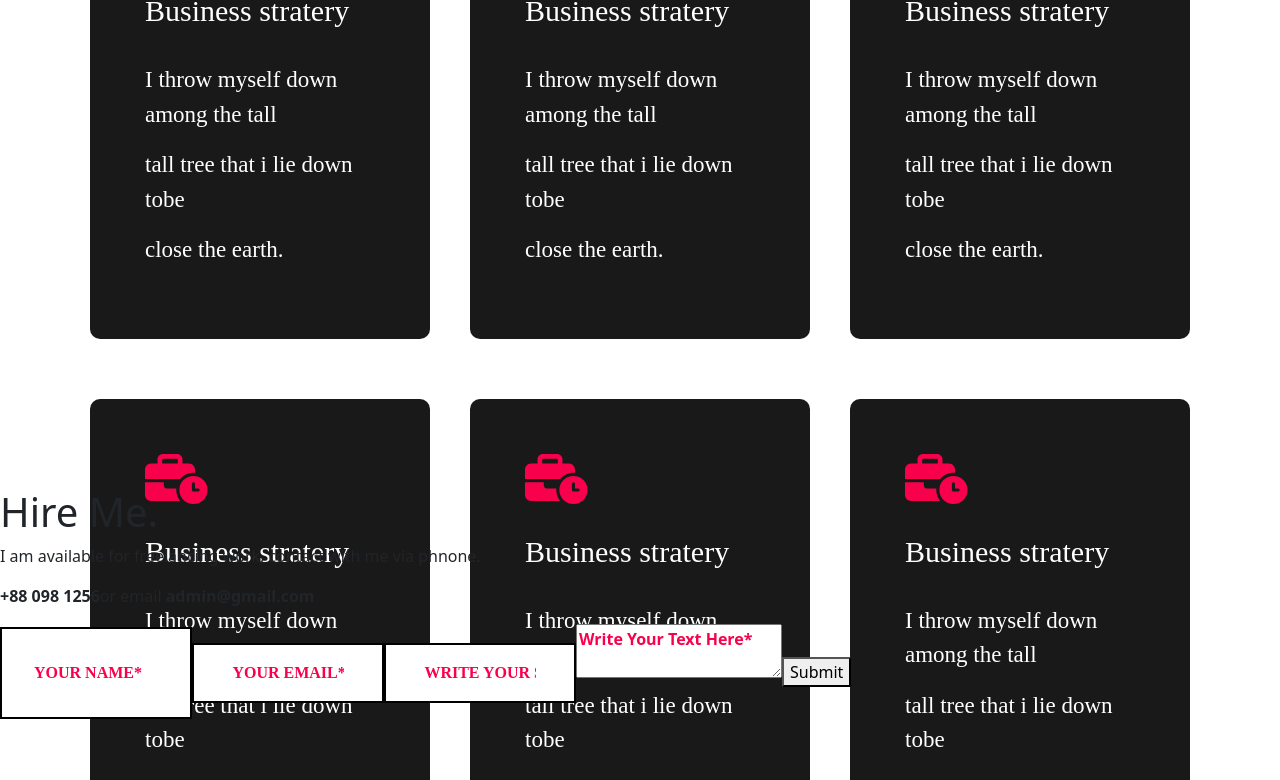
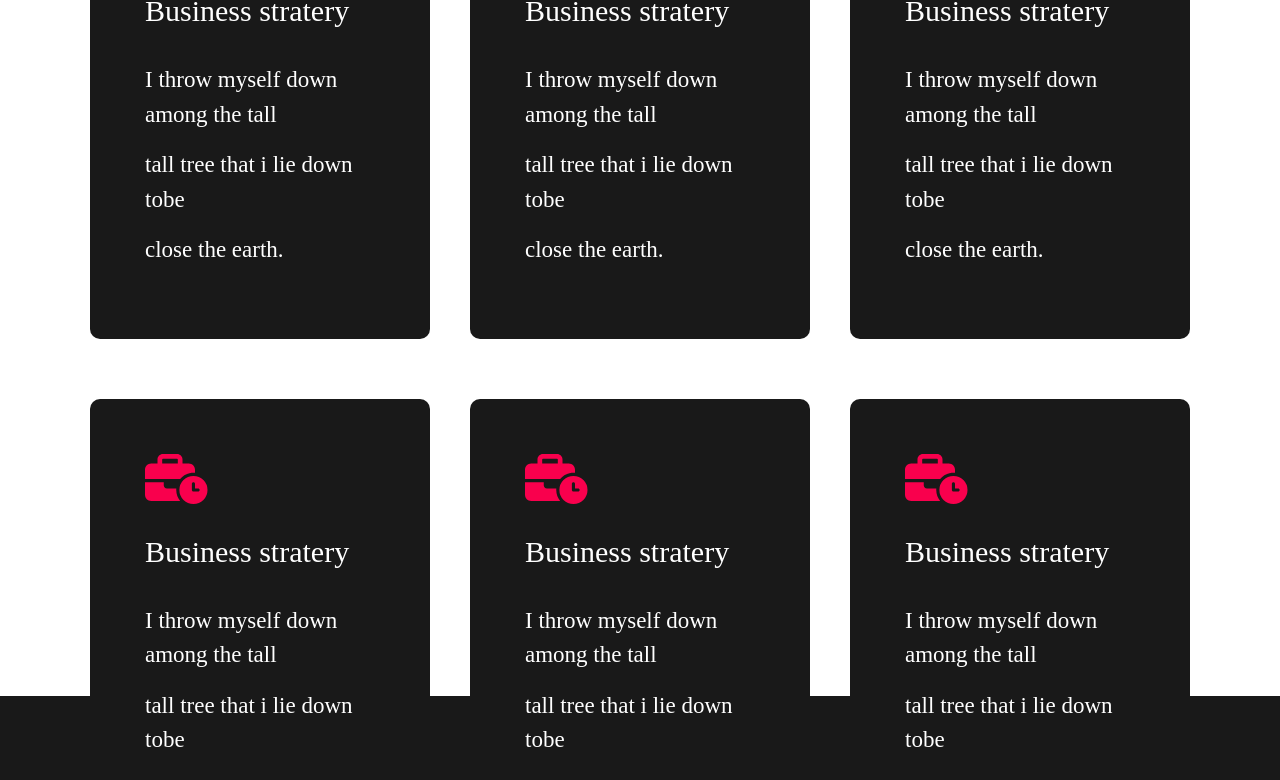
Before and after one commit to Musfiqua-haque/portfolio-site, a React (Create React App) app: page / in a window 1280 px wide. Shown: the part 1987-2767 px from the top of the page. Built offline with nearby package versions, Linux system fonts and the light colour scheme; a web font is replaced by a local one.

Commit message:
contact is under construction

```diff
--- a/src/Components/Contact.js
+++ b/src/Components/Contact.js
@@ -1,23 +1,24 @@
 import React from 'react'
 import './contact.css'
+import contact from '../images/contact.jpg'
 
 export default function Contact() {
   return (
     <div className='contact component_space'>
         <div className="row">
-            <div className="col_2">
+            <div className="col-6">
                 <div className="contact_box">
                     <div className="contact_meta">
-                        <h1 className='hire-me-text'>Hire Me.</h1>
-                        <p className='hire-text'>
+                        <h1 className='hire-me-text text-white text-center mt-5 pt-5'>Hire Me.</h1>
+                        <p className='hire-text text-white text-center'>
                             I am available for freelancing work, contact with me via phnone.
                         </p>
-                        <p>
+                        <p className='text-white text-center'>
                             <strong>+88 098 1256</strong>or email <strong>admin@gmail.com</strong>
                         </p>
                     </div>
-                    <div className="input-box">
-                        <input type="text" className='contact name' placeholder='Your Name*' />
+                    <div className="input-box mt-5">
+                        <input type="text" className='contact name ' placeholder='Your Name*' />
                         <input type="email" className='contact email' placeholder='Your Email*' />
                         <input type="text" className='contact text' placeholder='Write Your Subject*' />
                         <textarea type="text" className='contact textarea' placeholder='Write Your Text Here*' />
@@ -26,8 +27,8 @@ export default function Contact() {
                 </div>
             </div>
 
-            <div className="col_2">
-                <img src='' alt="" />
+            <div className="col-6">
+                <img className='contact_img' src={contact} alt="" />
             </div>
         </div>
     </div>
--- a/src/Components/Footer.js
+++ b/src/Components/Footer.js
@@ -29,8 +29,8 @@ export default function Footer() {
             <div className='footer-subscribe '>
             <h3 className='footer-heading'>Subscribe to get important updates</h3>
             <form action="#"className='mt-4 d-flex flex-column'>
-                <input  type="email" required autoComplete='off' placeholder='Email' />
-                <input type="submit" value='subscribe'/>
+                <input className='footer-input' type="email" required autoComplete='off' placeholder='Email' />
+                <input className='footer-input' type="submit" value='subscribe'/>
             </form>
             </div>
 
--- a/src/Components/contact.css
+++ b/src/Components/contact.css
@@ -0,0 +1,35 @@
+.contact{
+    background-color: #191919;
+    margin-top: 13rem;
+}
+h1.hire-text{
+    font-size: 60px;
+}
+p.hire_text{
+    font-size: 18px;
+    line-height: 30px;
+    color: rgba(29, 29, 36, .75);
+    font-weight: 400;
+}
+input.contact{
+    display: block;
+    width: 70%;
+    padding: 0px 20px;
+    border: 2px solid rgba(0,0,0, .1);
+    border-radius: 5px;
+    -webkit-animation: all .3s ease;
+    transition: all .3s ease;
+    height:50px;
+    /* line-height: 46px; */
+    margin: 20px 0px;
+    outline: none;
+    font-size: 15px;
+    margin-left: 5rem;
+    border: 2px solid hsla(0, 0%, 100%, .2);
+}
+.contact_img{
+    border-radius: 10px;
+    width: 500px;
+    height: 700px;
+    margin-top: 7rem;
+}
--- a/src/Components/footer.css
+++ b/src/Components/footer.css
@@ -46,7 +46,7 @@ footer{
     font-size: 20px;
 }
 
-input{
+ input.footer-input{
     max-width: 12rem;
     color:var(--primary-white);
     padding: 1rem 2.4rem;
@@ -55,10 +55,10 @@ input{
     cursor: pointer;
     border: 2px solid black;
 }
-::placeholder{
+ /* ::placeholder{
     color: var(--primary-red) !important;
     font-weight: bold;
-}
+}  */
 input[type="submit"]{
     max-width: 12rem;
     margin-top: 2rem;
```
Also changed, not shown: src/images/contact.jpg (renamed from src/images/contact_photo.jpg).
